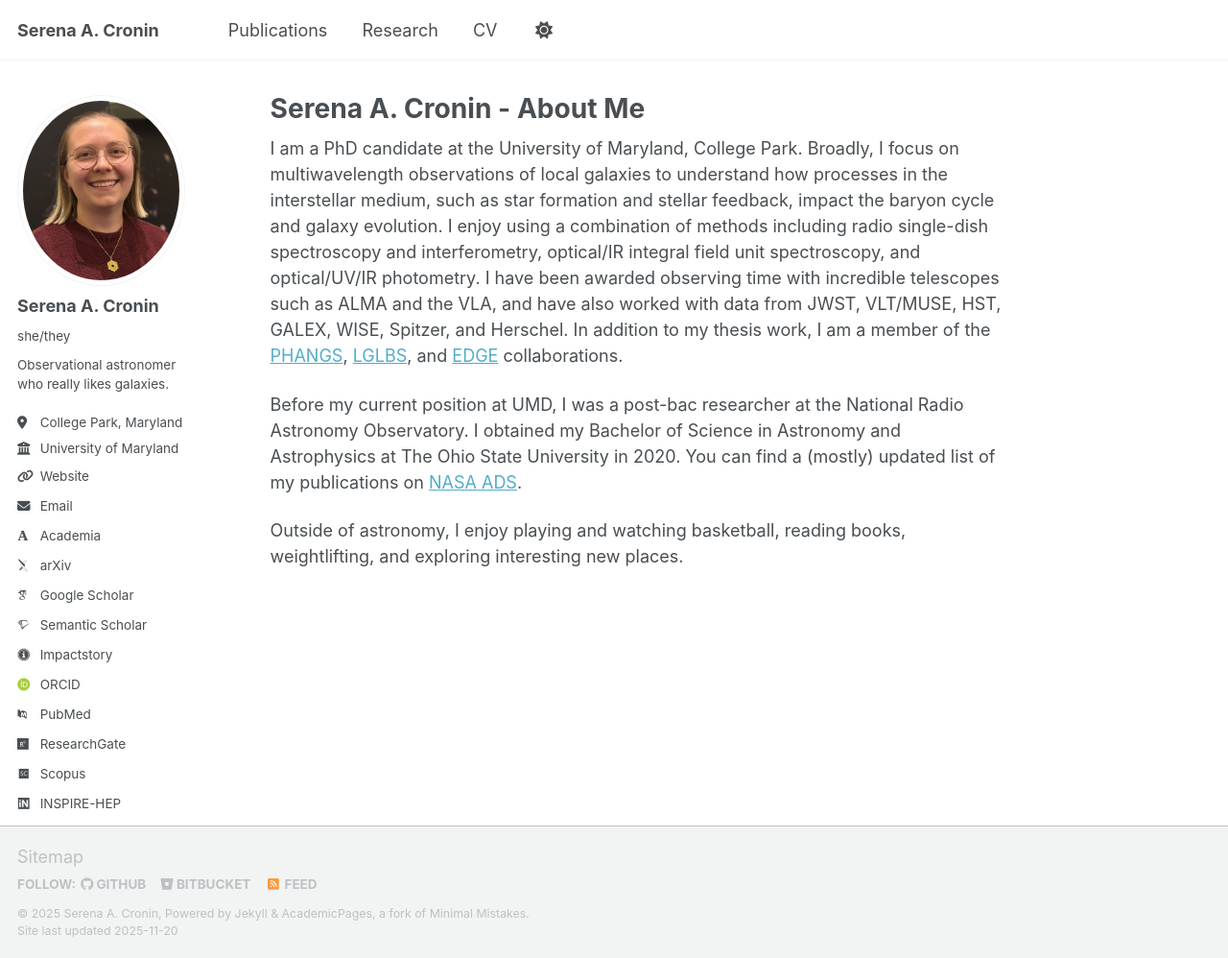
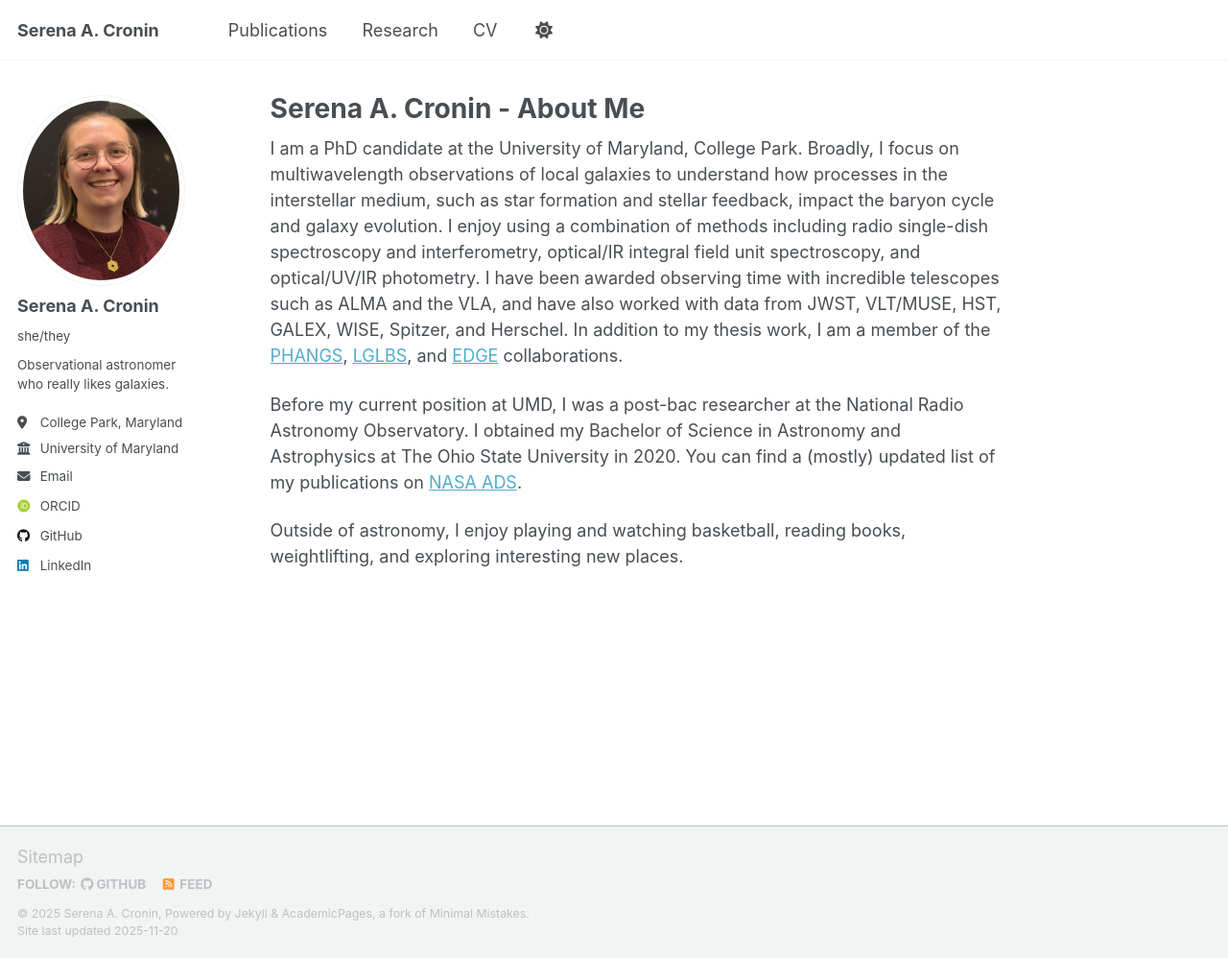
Before and after one commit to serenacronin/serenacronin.github.io, a Jekyll site: the page built from _pages/about.md, in a window 1280 px wide and 998 px high. Shown: the whole window at 96% size. Built offline with Jekyll 4.4.1, drawn with Linux system fonts in a browser that asks for light colours; some web fonts are replaced; a script that is not in the unit is left out; part of the change alters nothing that is shown.

Commit message:
Update _config.yml

```diff
--- a/_config.yml
+++ b/_config.yml
@@ -25,50 +25,50 @@ author:
   bio: "Observational astronomer <br> who really likes galaxies."
   location: "College Park, Maryland"
   employer: "University of Maryland"
-  uri: ""
+  #uri: ""
   email: "cronin@umd.edu"
 
-  academia: ""
-  arxiv: ""
-  googlescholar: ""
-  inspire-hep: ""
-  impactstory: ""
+  #academia: ""
+  #arxiv: ""
+  #googlescholar: ""
+  #inspire-hep: ""
+  #impactstory: ""
   orcid: "https://orcid.org/0000-0002-9511-1330"
-  semantic: ""
-  pubmed: ""
-  researchgate: ""
-  scopus: ""
+  #semantic: ""
+  #pubmed: ""
+  #researchgate: ""
+  #scopus: ""
   linkedin: "https://www.linkedin.com/in/serena-cronin-93514331a/"
-  bitbucket: ""
-  codepen: ""
-  dribbble: ""
+  #bitbucket: ""
+  #codepen: ""
+  #dribbble: ""
   github: "serenacronin"
-  kaggle: ""
-  stackoverflow: ""
-  artstation: ""
-  bluesky: ""
-  facebook: ""
-  flickr: ""
-  foursquare: ""
-  goodreads: ""
-  google_plus: ""
-  keybase: ""
-  instagram: ""
-  lastfm: ""
-  mastodon: ""
-  medium: ""
-  pinterest: ""
-  soundcloud: ""
-  steam: ""
-  telegram: ""
-  tumblr: ""
-  twitter: ""
-  vine: ""
-  weibo: ""
-  wikipedia: ""
-  xing: ""
-  youtube: ""
-  zhihu: ""
+  #kaggle: ""
+  #stackoverflow: ""
+  #artstation: ""
+  #bluesky: ""
+  #facebook: ""
+  #flickr: ""
+  #foursquare: ""
+  #goodreads: ""
+  #google_plus: ""
+  #keybase: ""
+  #instagram: ""
+  #lastfm: ""
+  #mastodon: ""
+  #medium: ""
+  #pinterest: ""
+  #soundcloud: ""
+  #steam: ""
+  #telegram: ""
+  #tumblr: ""
+  #twitter: ""
+  #vine: ""
+  #weibo: ""
+  #wikipedia: ""
+  #xing: ""
+  #youtube: ""
+  #zhihu: ""
 
 # Publication Categories (CV / Publications)
 publication_category:
```
